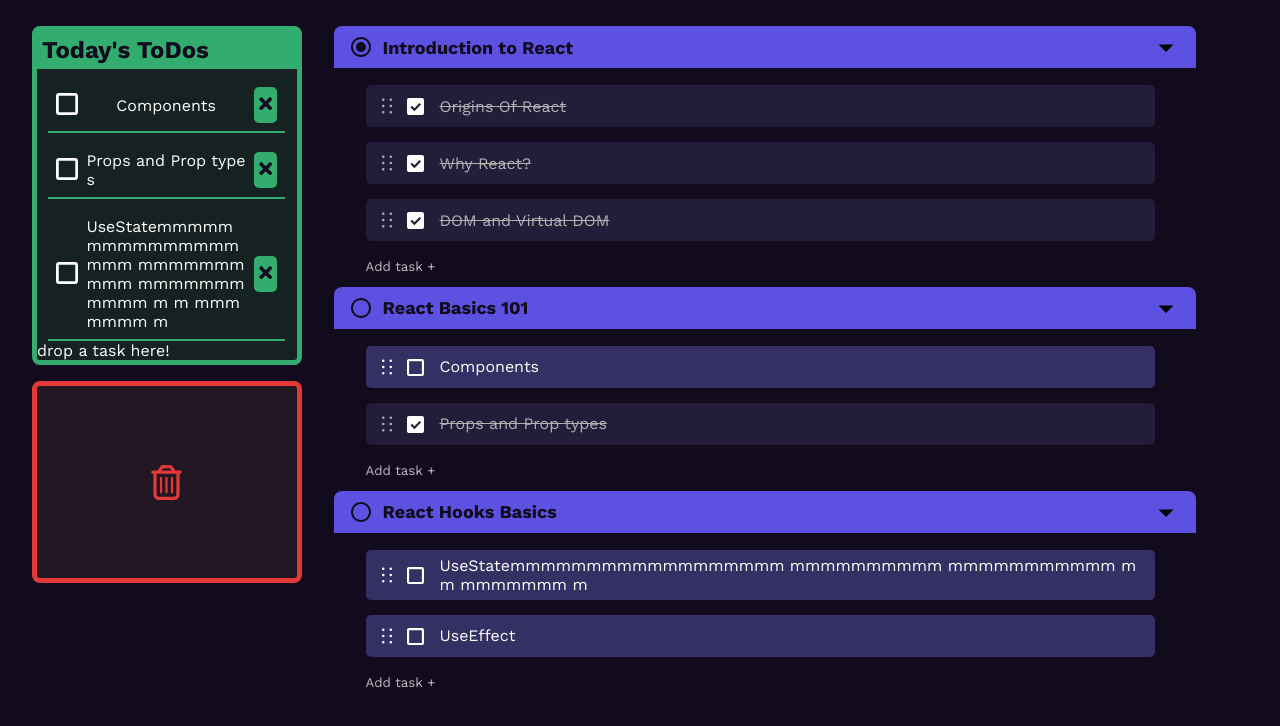
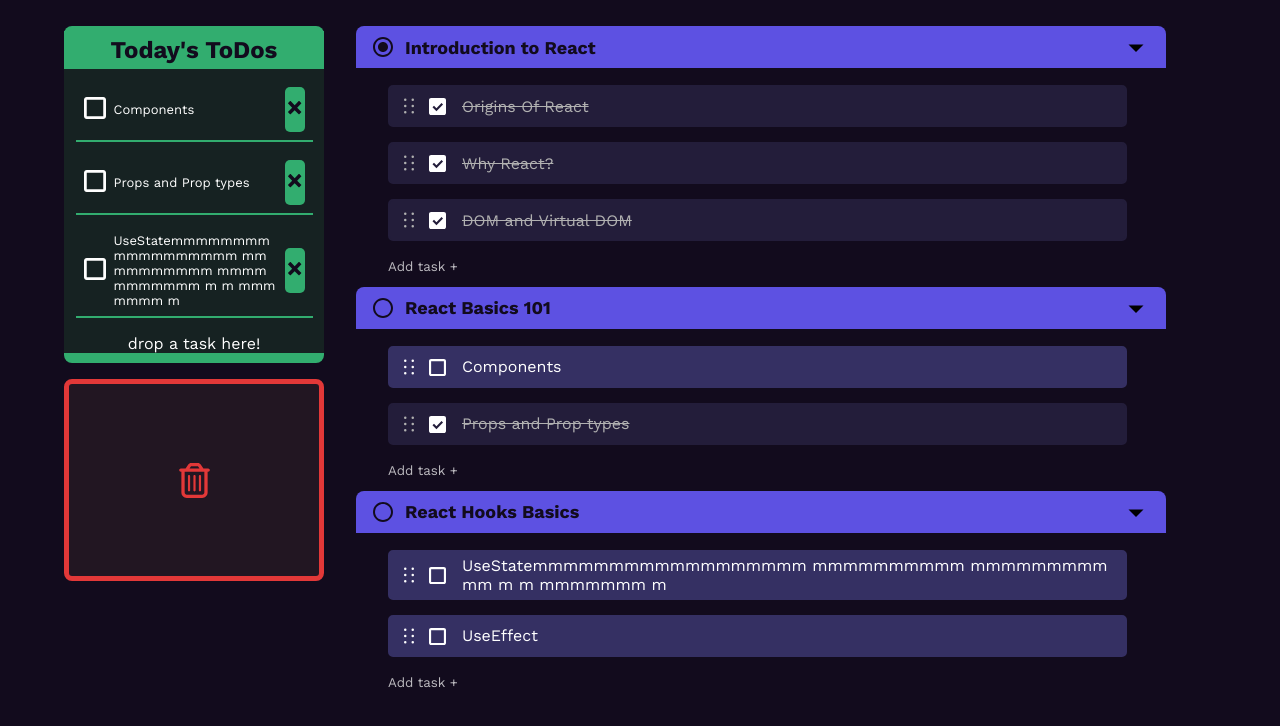
Before and after one commit to walas-01/roadmap-tasker, a React (Vite) app in the folder frontend/: page / in a window 1280 px wide. Shown: the top 726 px of the page. Built offline with nearby package versions, Linux system fonts and the light colour scheme.

Commit message:
added proper styling to TodoBlock

```diff
--- a/frontend/src/components/GroupCard/GroupCard.jsx
+++ b/frontend/src/components/GroupCard/GroupCard.jsx
@@ -5,19 +5,13 @@ import { CreateTask } from './CreateArea/CreateArea.jsx'
 // react icons
 import { MdRadioButtonUnchecked,MdRadioButtonChecked } from "react-icons/md";
 import { RiArrowDownSFill,RiArrowUpSFill } from "react-icons/ri";
-import { RiArrowUpWideLine, RiArrowDownWideLine} from "react-icons/ri";
-
-
 
 // import components
 import TaskCard from '../TaskCard/TaskCard.jsx'
 import DropArea from '../DropArea/DropArea.jsx'
 
+function GroupCard({groupObject}){ // ----------------------------- [ GroupComponent ] -
 
-
-
-function GroupCard({groupObject}){ // ----------------------------- [ GroupComponent ] -
-  const [active,setActive] = useState(false)
   const [isCompleted,setIsCompleted] = useState(false)
   const [isOpen,setIsOpen] = useState(true)
 
@@ -34,7 +28,7 @@ function GroupCard({groupObject}){ // ----------------------------- [ GroupCompo
   //* const groupTasks = taskList.filter((t)=> t.groupId == id)
 
   return( // ------------------------------------- return
-    <div className={`groupCard ${active? 'activeGroup':''} `}>
+    <div className={`groupCard`}>
 
       <h3 className="groupCard-head">
 
--- a/frontend/src/components/TaskCard/TaskCard_style.css
+++ b/frontend/src/components/TaskCard/TaskCard_style.css
@@ -11,6 +11,11 @@
   border: solid 2px #353063;
   border-radius: 5px;
   cursor: grab;
+}
+
+.taskCard:hover{
+  transition: 0.08s;
+  scale: 1.01;
 }
 
 .taskCard:active{
--- a/frontend/src/components/TodoBlock/TodoBlock.jsx
+++ b/frontend/src/components/TodoBlock/TodoBlock.jsx
@@ -5,13 +5,13 @@ import { GlobalContext } from '../../pages/BoardPage/Context/BoardContext.jsx'
 import { ImCheckboxUnchecked,ImCheckboxChecked } from "react-icons/im"
 import { ImCross } from "react-icons/im"
 
-const StaredTaskCard = ({taskObject})=>{
+
+
+const StaredTaskCard = ({taskObject})=>{ // -------------------------------------------- [ StaredTaskCard ]
   return(
     <li className='staredTaskCard'>
       <button className='staredTaskCard-button'> <ImCheckboxUnchecked color='white' size={22}/> </button>
-      <div>
-        <p>{taskObject.tittle}</p>
-      </div>
+      <p className='staredTaskCard-text'>{taskObject.tittle}</p>
       <button className='staredTaskCard-button removeButton'> <ImCross /> </button>
     </li>
   )
@@ -19,17 +19,23 @@ const StaredTaskCard = ({taskObject})=>{
 
 
 
-function TodoBlock(){
-  const {todoTasks} = useContext(GlobalContext)
+function TodoBlock(){ // ------------------------------------------------------------------------------------------------ [ TodoBlock ]
+  const {groupList,todoTasks,findStaredTasks} = useContext(GlobalContext)
+
+  useEffect(()=>{
+    findStaredTasks()
+  },[groupList])
 
   return(
-    <div className='todoCard'>
+    <div className='todoBlock'>
 
-      <h3 className='todoCard-tittle'>Today's ToDos</h3>
+      <div className='todoBlock-head'>
+        <h3 className='todoBlock-head-tittle'>Today's ToDos</h3>
+      </div>
 
-      <div className='todoCard-body'>
+      <div className='todoBlock-body'>
 
-        <ul className='todoCard-taskList'>
+        <ul className='todoBlock-taskList'>
           {todoTasks.map((task,index)=>{return(<StaredTaskCard key={index}  taskObject={task} />)})}
         </ul>
 
--- a/frontend/src/components/TodoBlock/TodoBlock_style.css
+++ b/frontend/src/components/TodoBlock/TodoBlock_style.css
@@ -1,44 +1,66 @@
 
-.todoCard{
+.todoBlock{
   min-width: 250px;
   margin: 1rem 0rem;
 
-  border: solid 5px #32AD6F;
+  border-top: solid 5px #32AD6F;
+  border-bottom: solid 10px #32AD6F;
   border-radius: 8px;
   background-color: #162222;
 }
 
-.todoCard-tittle{
-  padding: 5px;
-
-  font-size: x-large;
-  color: var(--backcolor-black);
+.todoBlock-head{
   background-color:#32AD6F;
-}
-
-
-
-/*------------------------------------- staredTaskCard */
-
-.todoCard-taskList{
   display: flex;
   flex-direction: column;
   align-items: center;
 }
 
+.todoBlock-head-tittle{
+  padding: 5px 10px;
+  font-size: x-large;
+  color: var(--backcolor-black);
+}
+
+.todoBlock-body{
+  display: flex;
+  flex-direction: column;
+  align-items: center;
+
+  gap: 1rem;
+}
+
+.todoBlock-taskList{
+  width: 85%;
+
+  display: flex;
+  flex-direction: column;
+  align-items: center;
+}
+
+/*------------------------------------- staredTaskCard */
 
 .staredTaskCard{
-  width: 85%;
+  width: 100%;
   margin-top: 10px ;
   padding: 0.5rem;
-
   display: flex;
   align-items: center;
   justify-content: space-between;
   gap: 8px;
 
   word-break: break-all;
+  font-size: small;
   border-bottom: 2px solid #32AD6F;
+}
+
+.staredTaskCard:hover{
+  scale: 1.01;
+}
+
+
+.staredTaskCard-text{
+  width: 80%;
 }
 
 .staredTaskCard-button{
@@ -49,7 +71,8 @@
 }
 
 .removeButton{
-  padding: 10px 5px;
+  height:45px;
+  padding: 10px 3px;
 
   color: var(--backcolor-black);
   background-color: var(--color-green1);
--- a/frontend/src/pages/BoardPage/BoardPage.jsx
+++ b/frontend/src/pages/BoardPage/BoardPage.jsx
@@ -29,16 +29,10 @@ const GROUP_DATA = [
 function BoardPage(){ // --------------------------------------------------------------------------- [ BoardPage COMPONENT ]
   const {groupList,setGroupList,findStaredTasks} = useContext(GlobalContext)
 
-
   useEffect(()=>{ // ------------------- useEffect
     ////todo: THIS IS THE PART WHERE WE FETCH DATA (with axios) FROM DATABASE AND SET THE STATES
     setGroupList(GROUP_DATA)
-
-    findStaredTasks()
-
-    //console.log("[ GroupList ] --------------------")
-    //console.log(groupList)
-  },[groupList])
+  },[])
 
 
   return ( ///--------------------------- (return)
--- a/frontend/src/pages/BoardPage/BoardPage_style.css
+++ b/frontend/src/pages/BoardPage/BoardPage_style.css
@@ -1,5 +1,5 @@
 .boardPage{
-  width: 95%;
+  width: 90%;
   margin: 10px auto;
 
 
@@ -16,5 +16,5 @@
 }
 
 .sideBar{
-  width: 30%;
+  width: 25%;
 }
--- a/frontend/src/pages/BoardPage/Context/BoardContext.jsx
+++ b/frontend/src/pages/BoardPage/Context/BoardContext.jsx
@@ -1,4 +1,4 @@
-import { createContext, useState } from "react"
+import { createContext, useState,useEffect } from "react"
 
 const GlobalContext = createContext()
 
@@ -8,8 +8,14 @@ function ContextBoard({children}){
   const [activeCard,setActiveCard] = useState(null)
 
   const [todoTasks,setTodoTasks] = useState([])
+  // * -----------------
 
-  const removeTask = ()=>{ //-------------------------------------------- removing a task from its group
+  useEffect(()=>{
+    console.log("----- [GROUPLIST]: Updated")
+    findStaredTasks()
+  },[groupList])
+
+  const removeTask = ()=>{ //-------------------------------------------- [REMOVE] removing a task from its group
     //1)get original Group
     const originalGroup =  groupList.find(group => group.group_id === activeCard.ownerGroup_id)
 
@@ -24,14 +30,14 @@ function ContextBoard({children}){
       }
     })
 
+
+    setGroupList(updatedGroupList)
     //todo: UPDATE Group TO DATA BASE
-    return updatedGroupList
   }
 
-  const moveTask = (groupTargetId,position)=>{ //-------------------------- moving tasks to other groups
+  const moveTask = (groupTargetId,position)=>{ //-------------------------- [MOVE] moving tasks to other groups
     // 1) remove task from group AND update state
     let updatedGroupList = removeTask()
-    setGroupList(updatedGroupList)
 
     //2)get target Group
     const targetGroup = groupList.find(group => group.group_id === groupTargetId )
@@ -56,7 +62,7 @@ function ContextBoard({children}){
     //todo: UPDATE Group TO DATA BASE
   }
 
-  const createNewTask = (tittle,ownerGroup_id)=>{ //---------------------- create new task in a group
+  const createNewTask = (tittle,ownerGroup_id)=>{ //---------------------- [CREATE] create new task in a group
 
     //1) construct taskObject AND generate task_id
     const taskObject = {task_id:Date.now().toString(),ownerGroup_id,tittle,isDone:false,}
@@ -80,7 +86,7 @@ function ContextBoard({children}){
     //todo: UPDATE Group TO DATA BASE
   }
 
-  const checkTask = (task_id,ownerGroup_id)=>{ //---------------------- update task to be checked/unchecked
+  const checkTask = (task_id,ownerGroup_id)=>{ //---------------------- [CHECK] update task to be checked/unchecked
     console.log("[checkTask]: SEARching for group Id: ",ownerGroup_id)
     //1)get owner group
     const ownerGroup = groupList.find(group => group.group_id === ownerGroup_id )
@@ -108,7 +114,7 @@ function ContextBoard({children}){
   }
 
   const findStaredTasks = ()=>{
-    //2) search in each group and in each task list for stared tasks
+    console.log("[findStaredTasks]: executed! ")
     const staredTasks = groupList.flatMap(group => group.tasks).filter(task => task.isStared)
     setTodoTasks(staredTasks)
   }
```
